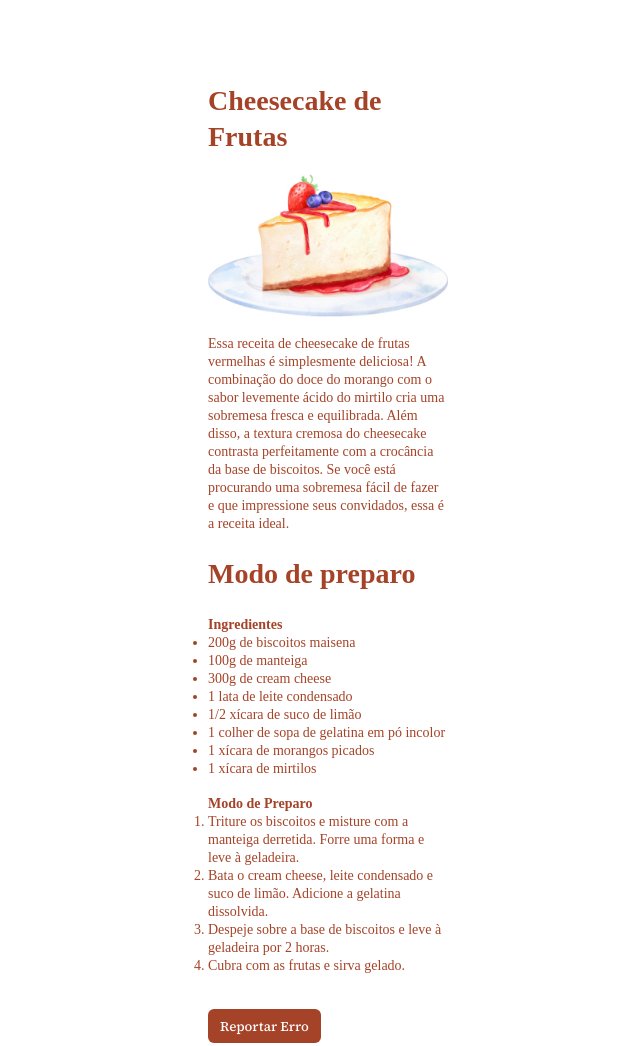
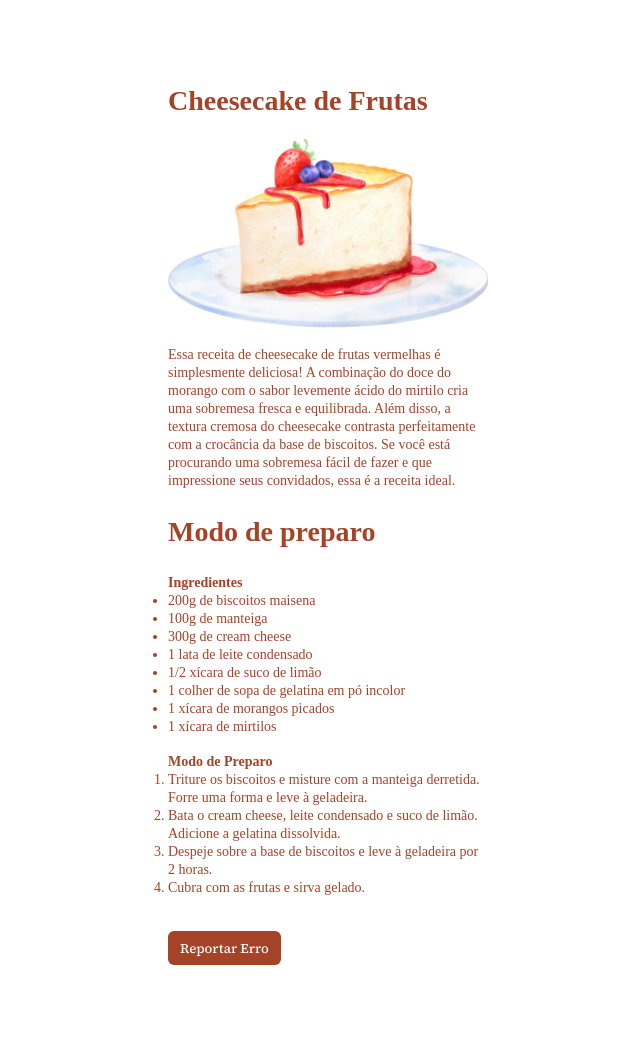
Before and after one commit to thursanches/cheesecake, a plain HTML site: page index.html in a window 1280 px wide. Shown: the whole page, without its empty margins (312-952 px from the left). Drawn offline with Linux system fonts and the light colour scheme; a web font is replaced by a local one.

Commit message:
box sizing content box

```diff
--- a/style.css
+++ b/style.css
@@ -23,6 +23,7 @@ main {
   margin-inline: auto;
 
   padding: 5.6rem 4rem;
+  box-sizing: content-box;
 }
 
 img {
```
